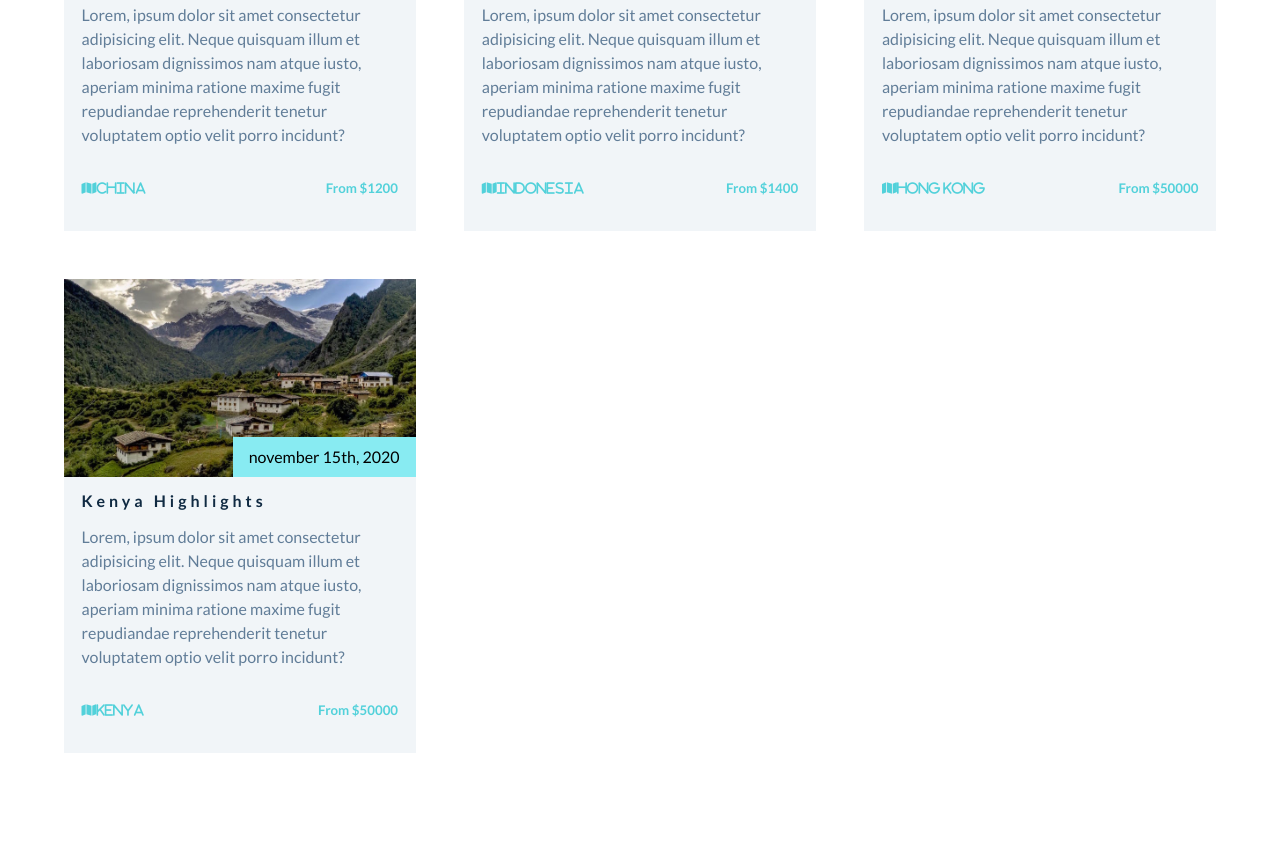
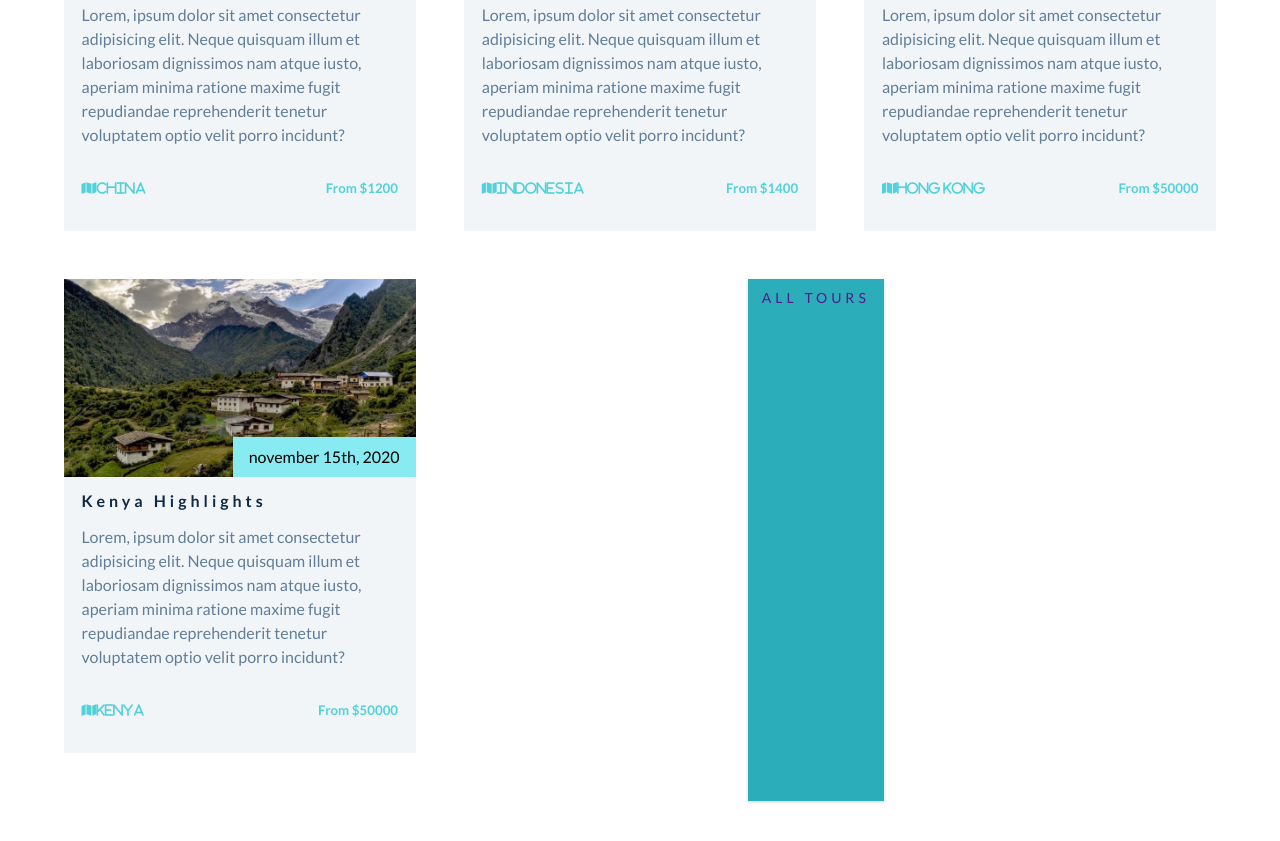
Before and after one commit to Iyanuoluwa-vic/Backroads-Tour-Company, a plain HTML site: page index.html in a window 1280 px wide. Shown: the part 2307-3148 px from the top of the page. Drawn offline with Linux system fonts and the light colour scheme.

Commit message:
featured tour section botton

```diff
--- a/css/styles.css
+++ b/css/styles.css
@@ -436,6 +436,10 @@ Featured Tours
   }
 }
 
+.all-tours {
+  margin: 0 auto;
+}
+
 /*
 ===============
 Deals
--- a/index.html
+++ b/index.html
@@ -315,6 +315,10 @@
         <!-- end of featured section -->
 
         <!-- end of article -->
+
+        <div class="btn all-tours">
+          <a href="" id="#">all tours</a>
+        </div>
       </div>
     </section>
   </body>
```
